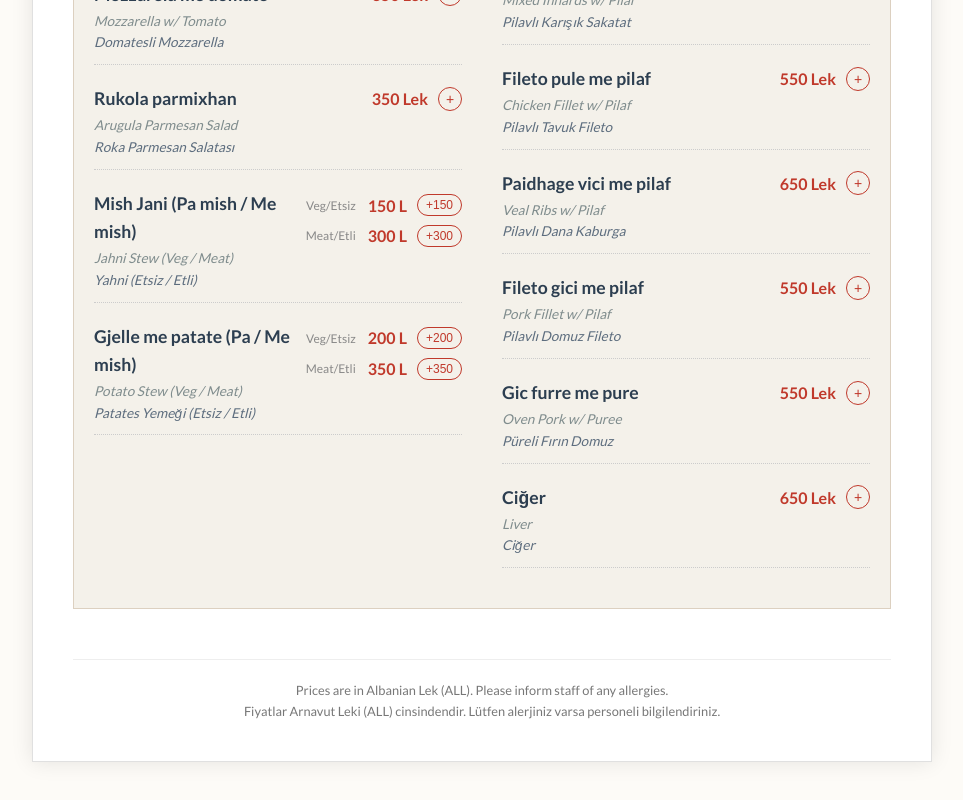
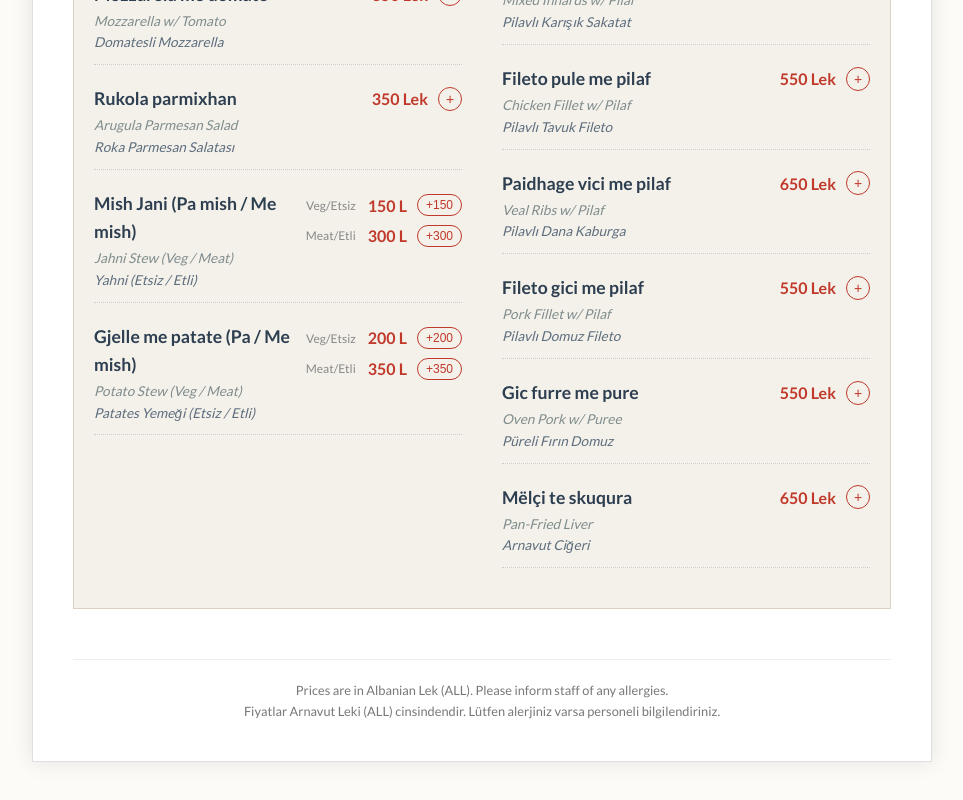
Before and after one commit to okturan/fieri-menu, a React (Vite) app: page / in a window 1280 px wide. Shown: the part 5128-5928 px from the top of the page, without its empty margins (158-1121 px from the left). Built offline with nearby package versions, Linux system fonts and the light colour scheme; a web font is replaced by a local one.

Commit message:
Fix liver dish: use Albanian name Mëlçi te skuqura

```diff
--- a/src/data/menuData.js
+++ b/src/data/menuData.js
@@ -254,6 +254,6 @@ export const dailyMenuItems = {
     { nameSq: "Paidhage vici me pilaf", nameEn: "Veal Ribs w/ Pilaf", nameTr: "Pilavlı Dana Kaburga", searchTags: "paidhage ribs kaburga", price: 650 },
     { nameSq: "Fileto gici me pilaf", nameEn: "Pork Fillet w/ Pilaf", nameTr: "Pilavlı Domuz Fileto", searchTags: "fileto gici pork domuz", price: 550 },
     { nameSq: "Gic furre me pure", nameEn: "Oven Pork w/ Puree", nameTr: "Püreli Fırın Domuz", searchTags: "gic furre pork domuz", price: 550 },
-    { nameSq: "Ciğer", nameEn: "Liver", nameTr: "Ciğer", searchTags: "ciger liver karaciğer", price: 650 },
+    { nameSq: "Mëlçi te skuqura", nameEn: "Pan-Fried Liver", nameTr: "Arnavut Ciğeri", searchTags: "melci ciger liver karaciğer arnavut", price: 650 },
   ]
 };
```
